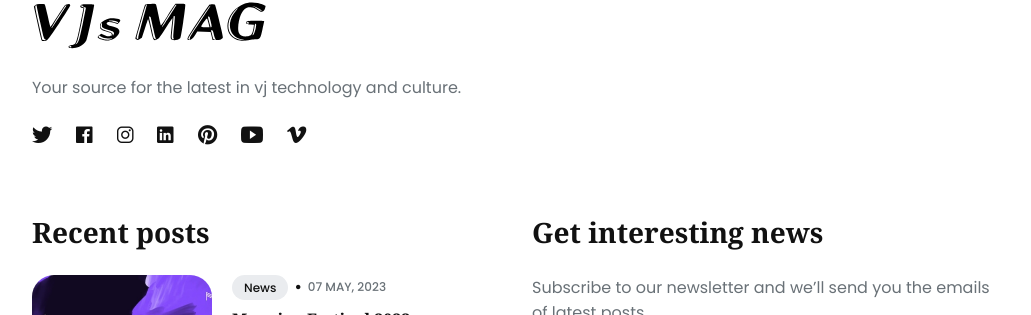
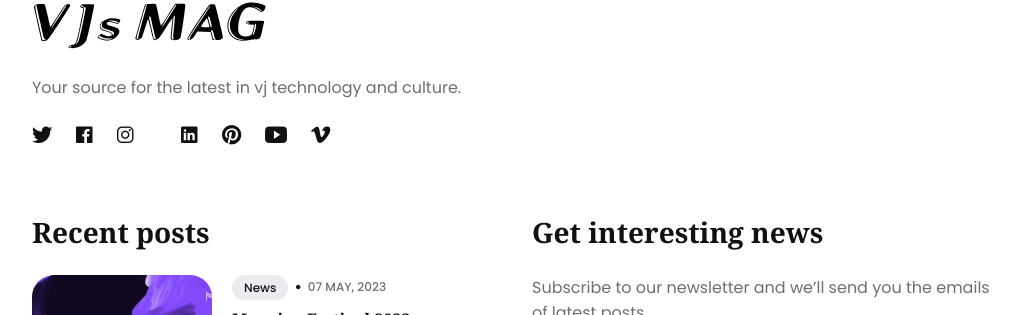
Before and after one commit to onConsensus/website, a Jekyll site: the page built from index.html, in a window 1280 px wide. Shown: the part 2519-2834 px from the top of the page, without its empty margins (124-1155 px from the left). Built offline with Jekyll 4.4.1, drawn with Linux system fonts in a browser that asks for light colours.

Commit message:
Update settings.yml

```diff
--- a/_data/settings.yml
+++ b/_data/settings.yml
@@ -80,6 +80,7 @@
 - {icon: "twitter", link: "https://twitter.com/vjsmag"}
 - {icon: "facebook", link: "https://facebook.com/vjsmag"}
 - {icon: "instagram", link: "https://instagram.com/vjsmag"}
+- {icon: "discord", link: "https://discord.gg/Mnn6aVjvCZ"}
 - {icon: "linkedin", link: "https://linkedin.com/company/vjsmag"}
 - {icon: "pinterest", link: "https://pinterest.com/vjsmag/"}
 - {icon: "youtube", link: "https://www.youtube.com/user/vjstv"}
```
